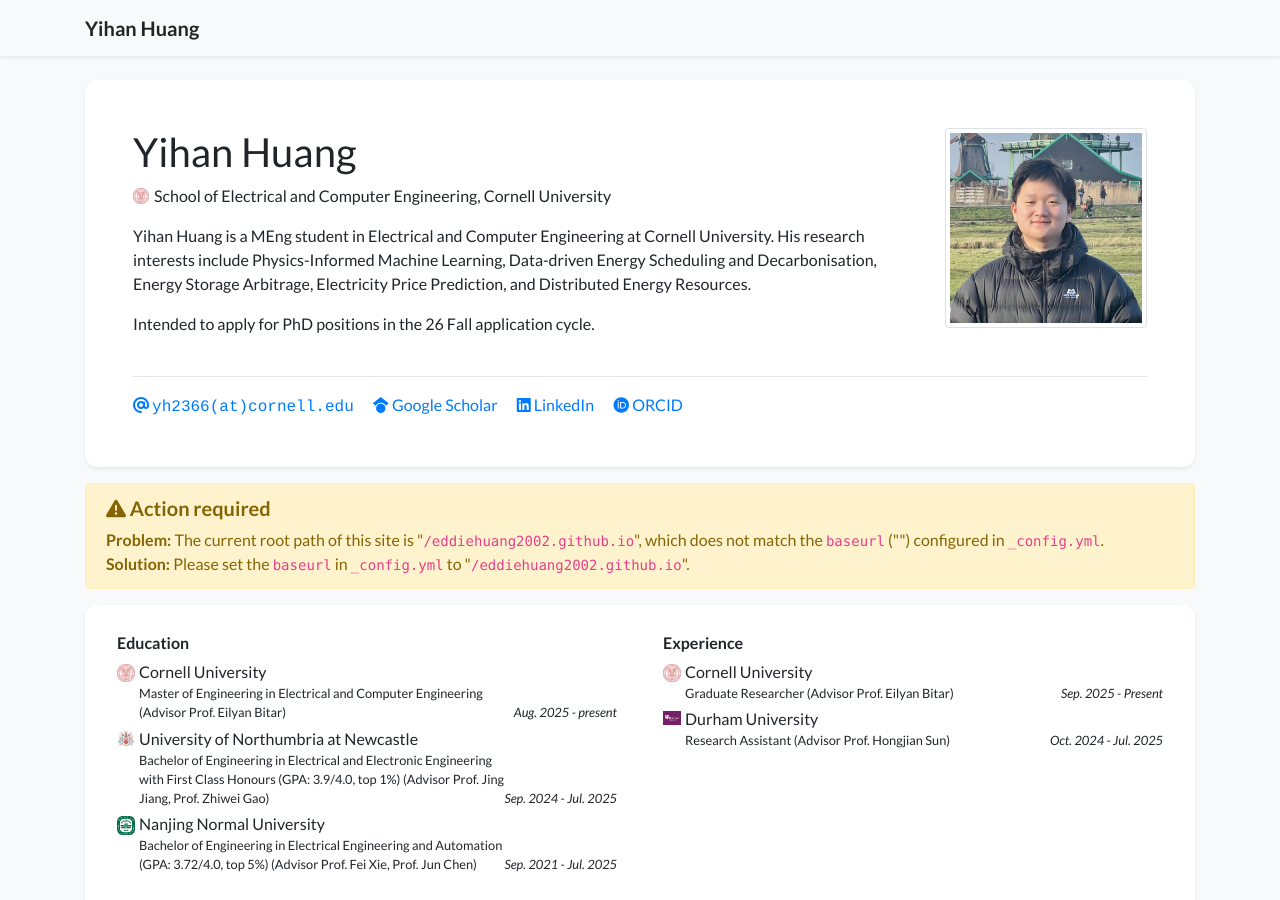
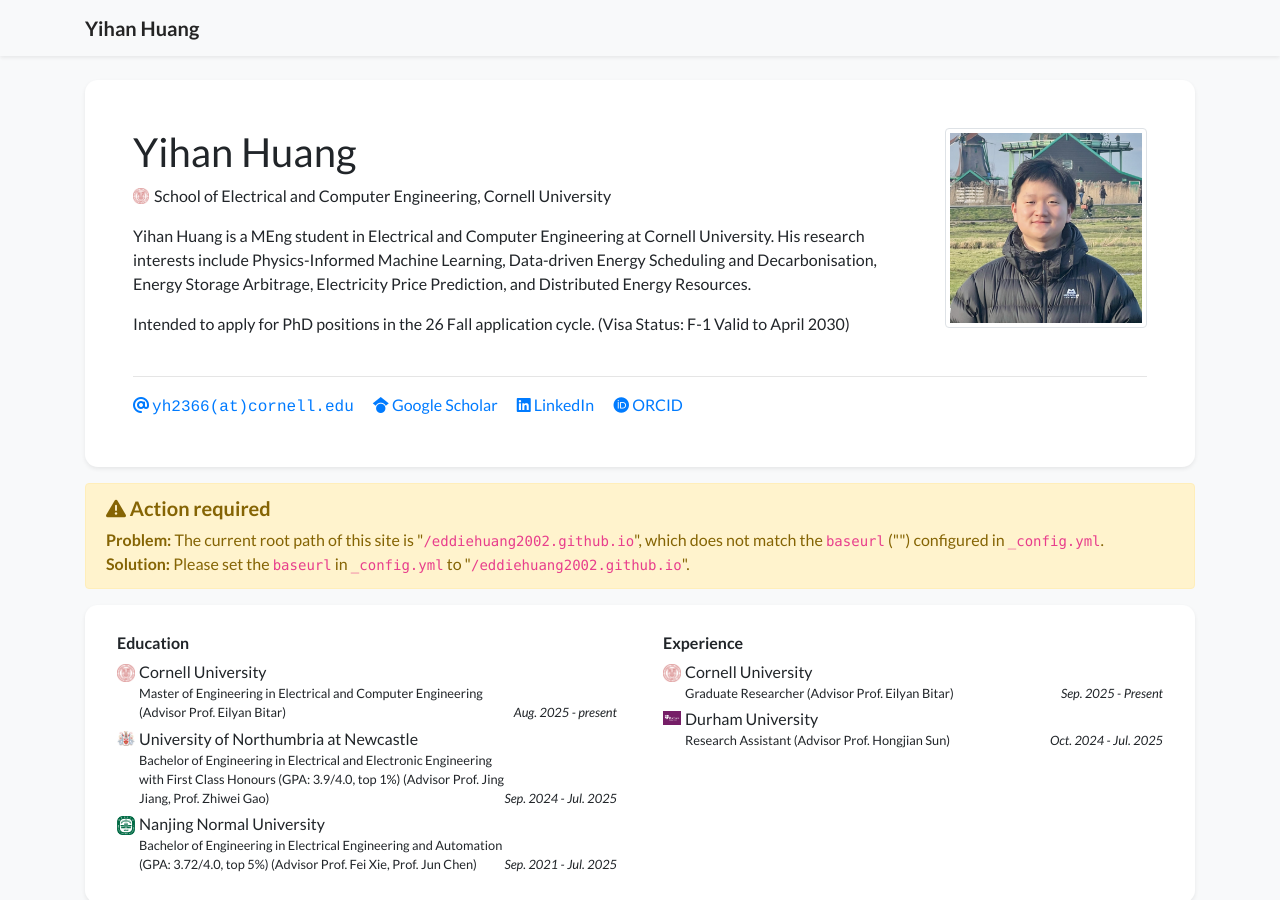
Before and after one commit to eddiehuang2002/eddiehuang2002.github.io, a Jekyll site: the page built from index.html, in a window 1280 px wide and 900 px high. Built offline with Jekyll 4.4.1, drawn with Linux system fonts in a browser that asks for light colours; nearby versions of some CDN libraries; a style sheet for code colours, icons or effects is not loaded.

Commit message:
Update PhD application intent with visa status
Added visa status information to PhD application intent.

```diff
--- a/_data/profile.yml
+++ b/_data/profile.yml
@@ -26,7 +26,7 @@
     His research interests include Physics-Informed Machine Learning, Data-driven Energy Scheduling and Decarbonisation, Energy Storage Arbitrage, Electricity Price Prediction, and Distributed Energy Resources.
   </p>
   <p>
-      Intended to apply for PhD positions in the 26 Fall application cycle.
+      Intended to apply for PhD positions in the 26 Fall application cycle. (Visa Status: F-1 Valid to April 2030)
   </p>
 
 portrait_url: /assets/images/photos/portrait.jpg
```
